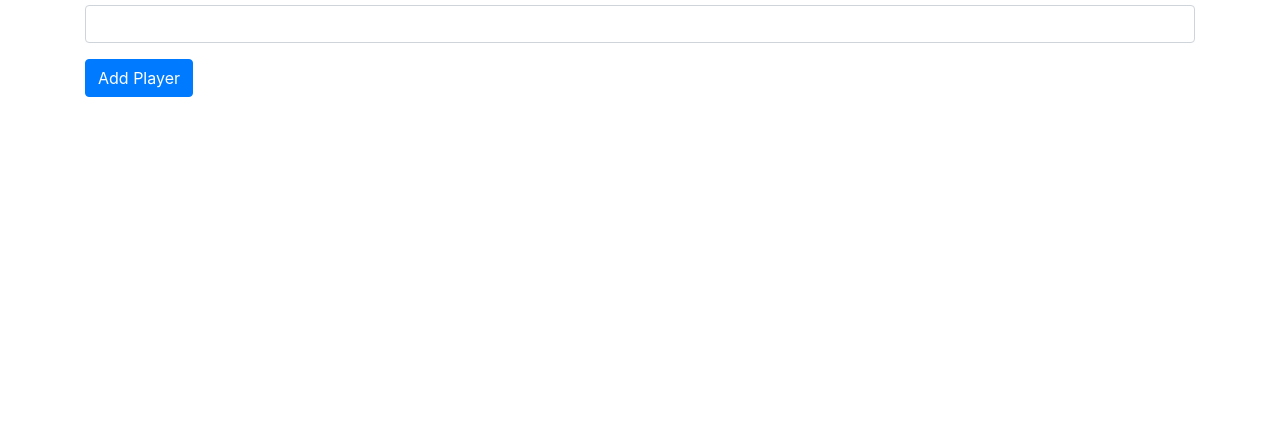
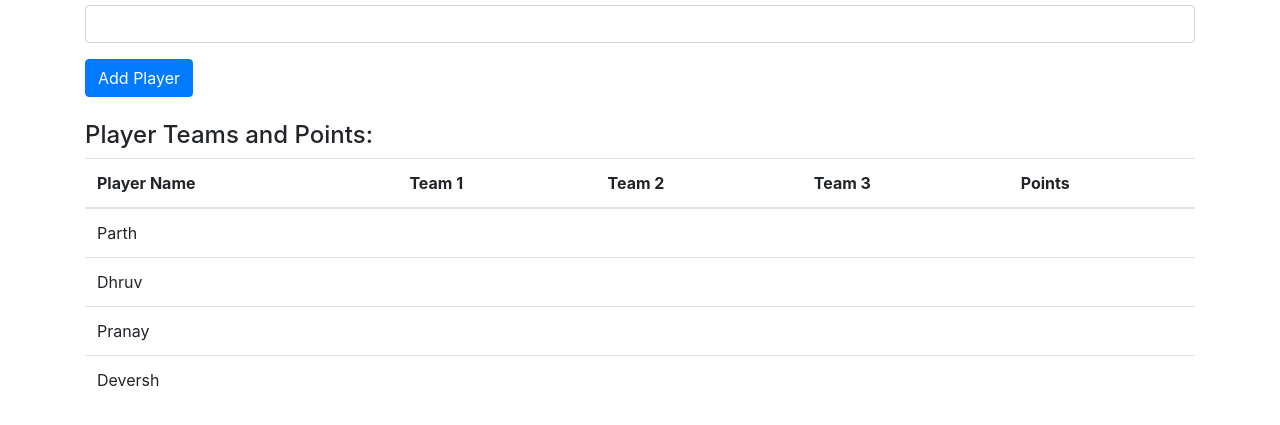
Before and after one commit to ParthPatel2828/IPL, a plain HTML site: page index.html in a window 1280 px wide. Shown: the part 297-722 px from the top of the page. Drawn offline with nearby package versions, Linux system fonts and the light colour scheme.

Commit message:
first commit

```diff
--- a/index.html
+++ b/index.html
@@ -8,12 +8,12 @@
 </head>
 <style>
     .team-logo {
-      width: 50px; /* Adjust size as needed */
+      width: 50px;
       height: 100%;
       margin-right: 5px;
     }
     .player-name {
-    margin-right: 15px; /* Adjust as needed */
+    margin-right: 15px;
 }
   </style>
 <body>
@@ -99,6 +99,52 @@
 
     <div id="playerList" class="mt-4">
     </div>
+    <div class="mt-4">
+        <h4>Player Teams and Points:</h4>
+        <table class="table">
+            <thead>
+                <tr>
+                    <th>Player Name</th>
+                    <th>Team 1</th>
+                    <th>Team 2</th>
+                    <th>Team 3</th>
+                    <th>Points</th>
+                </tr>
+            </thead>
+            <tbody id="playerTableBody">
+                <tr>
+                    <td>Parth</td>
+                    <td contenteditable="true"></td>
+                    <td contenteditable="true"></td>
+                    <td contenteditable="true"></td>
+                    <td contenteditable="true"></td>
+                </tr>
+                <tr>
+                    <td>Dhruv</td>
+                    <td contenteditable="true"></td>
+                    <td contenteditable="true"></td>
+                    <td contenteditable="true"></td>
+                    <td contenteditable="true"></td>
+                </tr>
+                <tr>
+                    <td>Pranay</td>
+                    <td contenteditable="true"></td>
+                    <td contenteditable="true"></td>
+                    <td contenteditable="true"></td>
+                    <td contenteditable="true"></td>
+                </tr>
+                <tr>
+                    <td>Deversh</td>
+                    <td contenteditable="true"></td>
+                    <td contenteditable="true"></td>
+                    <td contenteditable="true"></td>
+                    <td contenteditable="true"></td>
+                </tr>
+            </tbody>
+        </table>
+
+    </div>
+</div>
 </div>
 
 <script src="https://code.jquery.com/jquery-3.5.1.slim.min.js"></script>
@@ -106,9 +152,7 @@
 <script src="https://stackpath.bootstrapcdn.com/bootstrap/4.5.2/js/bootstrap.min.js"></script>
 <script>
 $(document).ready(function() {
-    var playerCount = 0; // Variable to count the number of players added
-
-    // Submit form to add player
+    var playerCount = 0;
     $('#playerForm').submit(function(e) {
         e.preventDefault();
         var playerName = $('#playerName').val();
```
